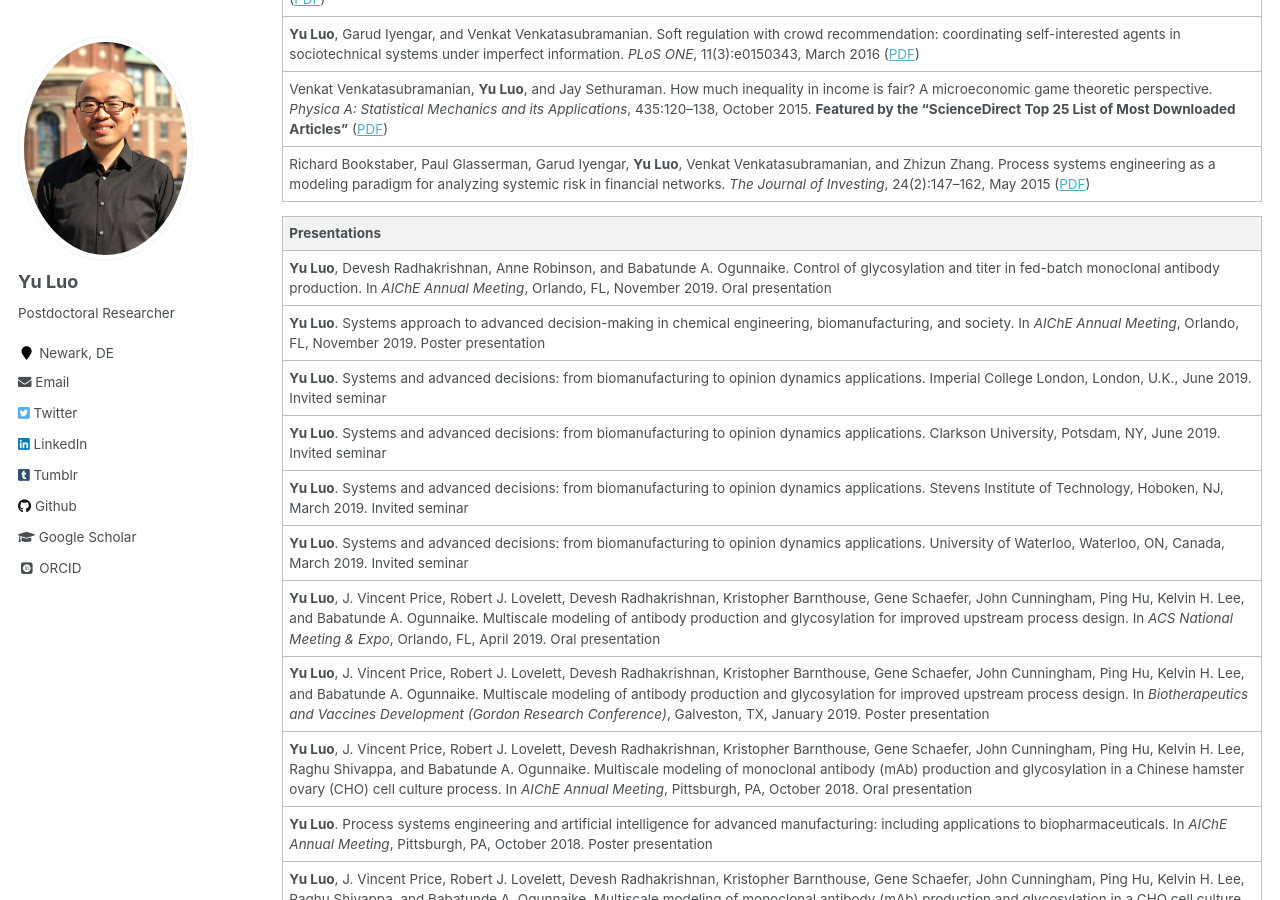
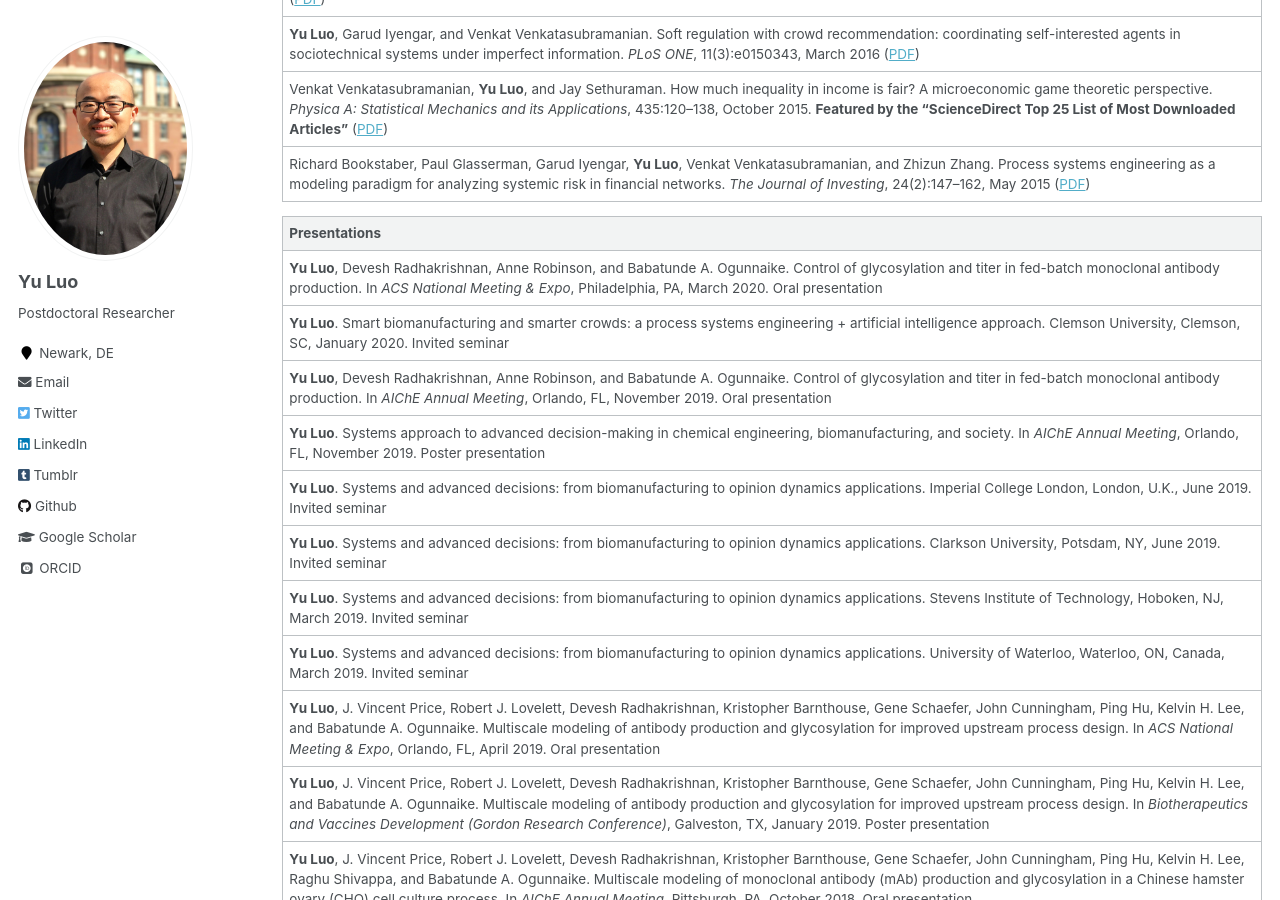
Before and after one commit to l16cn/l16cn.github.io, a Jekyll site: the page built from _pages/experience.md, in a window 1280 px wide and 900 px high, scrolled down 1231 px. Built offline with Jekyll 4.4.1, drawn with Linux system fonts in a browser that asks for light colours; some web fonts are replaced; some of the changed text lies outside the part shown.

Commit message:
updated cv

```diff
--- a/_pages/experience.md
+++ b/_pages/experience.md
@@ -5,7 +5,7 @@ permalink: /experience/
 author_profile: true
 ---
 
-_Version: 2019-10-15_ ([PDF](../files/2_cv.pdf))
+_Version: 2020-01-18_ ([PDF](../files/2_cv.pdf))
 
 ### Education and Training
 
@@ -41,6 +41,8 @@ _Version: 2019-10-15_ ([PDF](../files/2_cv.pdf))
 
 |Presentations|
 |:-|
+|**Yu Luo**, Devesh Radhakrishnan, Anne Robinson, and Babatunde A. Ogunnaike. Control of glycosylation and titer in fed-batch monoclonal antibody production. In _ACS National Meeting & Expo_, Philadelphia, PA, March 2020. Oral presentation|
+|**Yu Luo**. Smart biomanufacturing and smarter crowds: a process systems engineering + artificial intelligence approach. Clemson University, Clemson, SC, January 2020. Invited seminar|
 |**Yu Luo**, Devesh Radhakrishnan, Anne Robinson, and Babatunde A. Ogunnaike. Control of glycosylation and titer in fed-batch monoclonal antibody production. In _AIChE Annual Meeting_, Orlando, FL, November 2019. Oral presentation|
 |**Yu Luo**. Systems approach to advanced decision-making in chemical engineering, biomanufacturing, and society. In _AIChE Annual Meeting_, Orlando, FL, November 2019. Poster presentation|
 |**Yu Luo**. Systems and advanced decisions: from biomanufacturing to opinion dynamics applications. Imperial College London, London, U.K., June 2019. Invited seminar|
```
Also changed, not shown: 9 other files.
